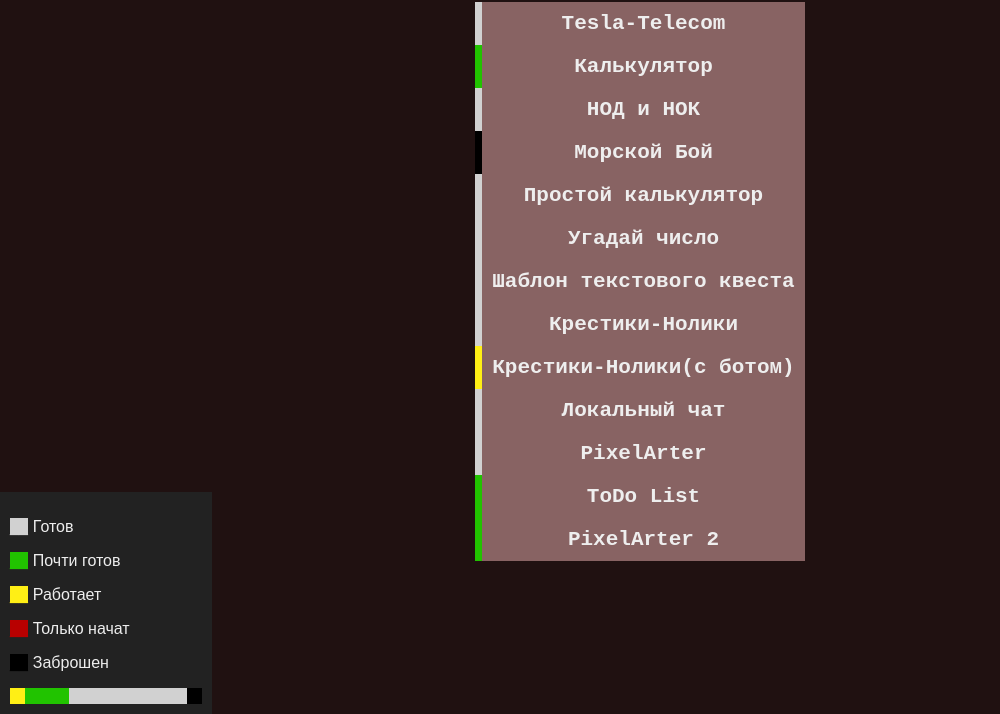
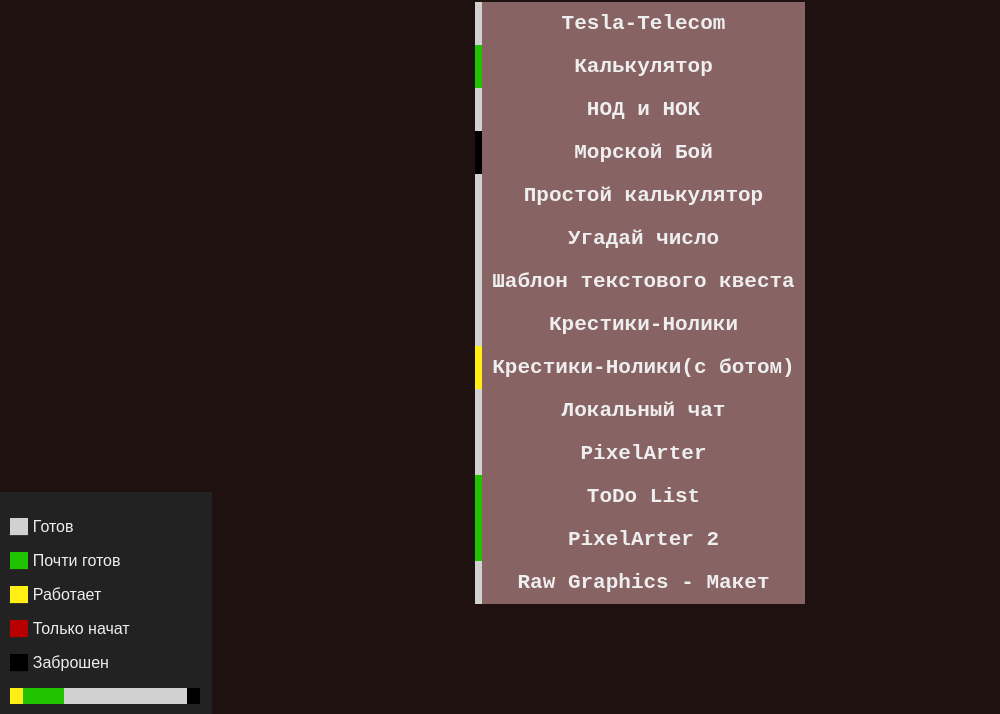
Before and after one commit to macsik12/macsik12.github.io, a plain HTML site: page index.html in a window 1280 px wide. Shown: the part 86-800 px from the top of the page, without its empty margins (0-1000 px from the left). Drawn offline with Linux system fonts and the light colour scheme.

Commit message:
Update index.html

```diff
--- a/index.html
+++ b/index.html
@@ -22,6 +22,7 @@
         <a href='PixelArter/index.html' class='complete'>PixelArter</a>
         <a href='ToDoList/index.html' class='precomplete'>ToDo List</a>
         <a href='PixelArter2/index.html' class='precomplete'>PixelArter 2</a>
+        <a href='rawGraphics/index.html' class='complete'>Raw Graphics - Макет</a>
     </div>
     <div class='tags'>
         <p class="complete_tag">Готов</p>
```
